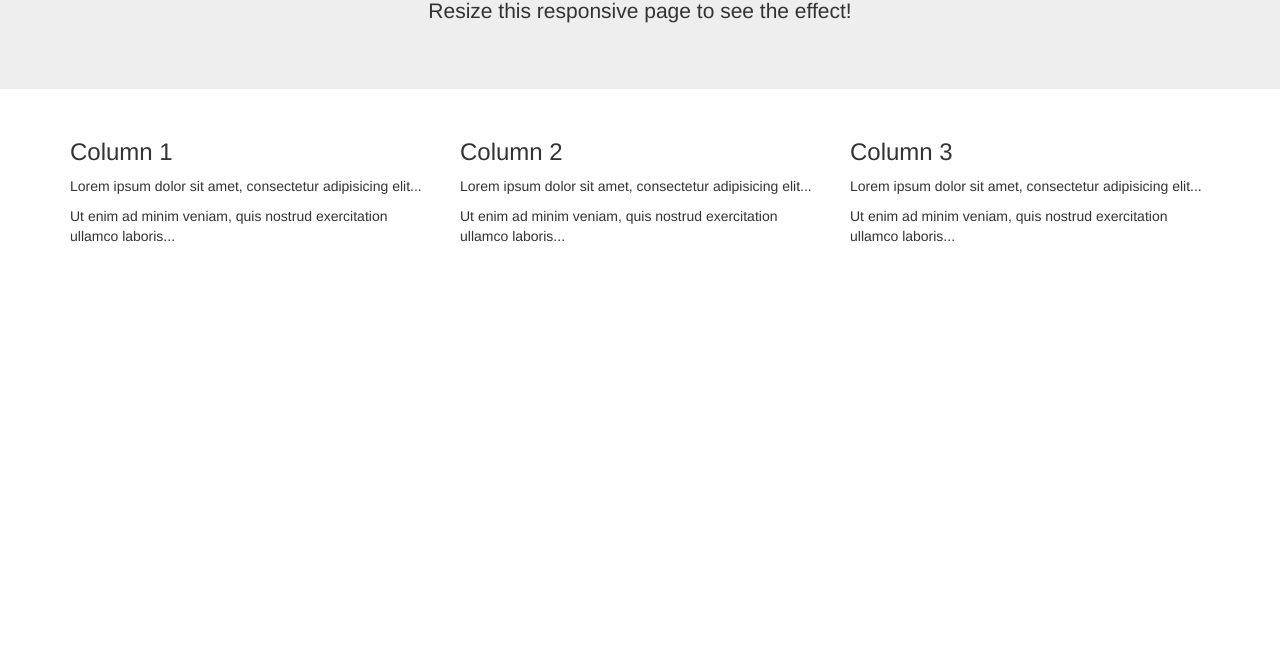
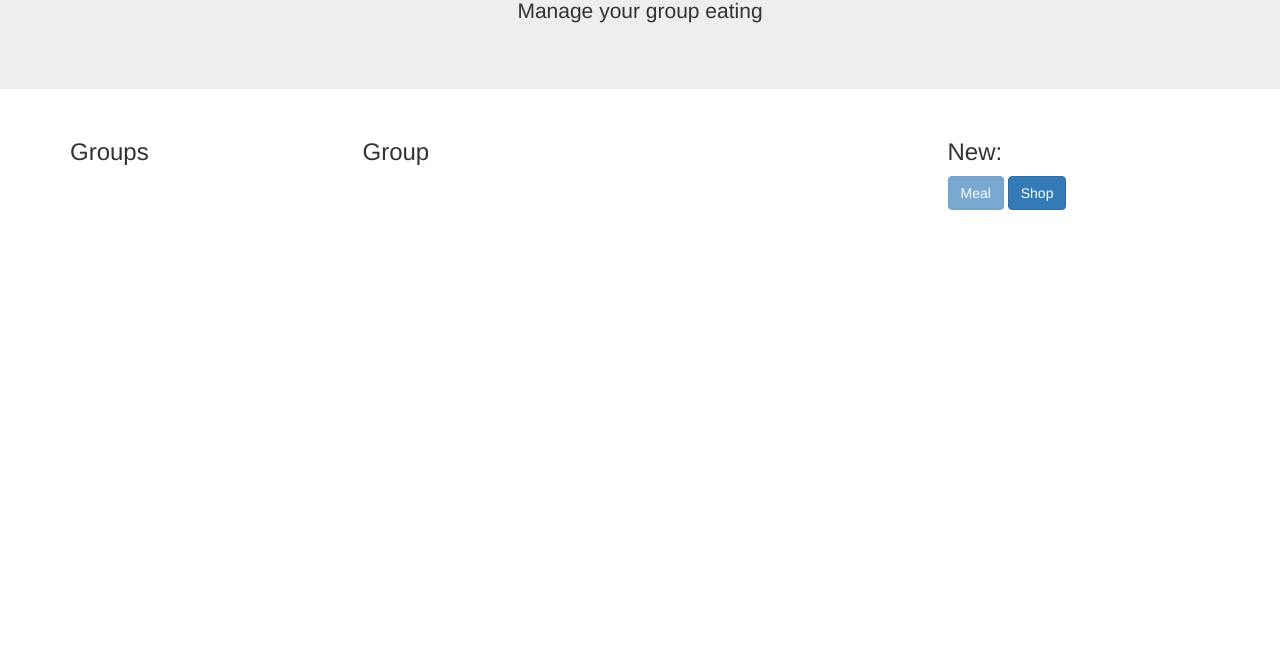
Before and after one commit to TheGoodall/prog-cw2-node, a website: page client/index.html in a window 1280 px wide. Shown: the part 151-800 px from the top of the page. Drawn offline with nearby package versions, Linux system fonts and the light colour scheme.

Commit message:
started on client

```diff
--- a/client/index.html
+++ b/client/index.html
@@ -9,34 +9,38 @@
         <script src="https://code.jquery.com/jquery-3.3.1.slim.min.js" integrity="sha384-q8i/X+965DzO0rT7abK41JStQIAqVgRVzpbzo5smXKp4YfRvH+8abtTE1Pi6jizo" crossorigin="anonymous"></script>
         <script src="https://cdnjs.cloudflare.com/ajax/libs/popper.js/1.14.7/umd/popper.min.js" integrity="sha384-UO2eT0CpHqdSJQ6hJty5KVphtPhzWj9WO1clHTMGa3JDZwrnQq4sF86dIHNDz0W1" crossorigin="anonymous"></script>
         <script src="https://stackpath.bootstrapcdn.com/bootstrap/4.3.1/js/bootstrap.min.js" integrity="sha384-JjSmVgyd0p3pXB1rRibZUAYoIIy6OrQ6VrjIEaFf/nJGzIxFDsf4x0xIM+B07jRM" crossorigin="anonymous"></script>
-        <script src="index.js"></script>
+
     </head>
 
     <body>
         <div class="jumbotron text-center">
-            <h1>My First Bootstrap Page</h1>
-            <p>Resize this responsive page to see the effect!</p>
+            <h1>Food!</h1>
+            <p>Manage your group eating</p>
           </div>
 
           <div class="container">
             <div class="row">
-              <div class="col-sm-4">
-                <h3>Column 1</h3>
-                <p>Lorem ipsum dolor sit amet, consectetur adipisicing elit...</p>
-                <p>Ut enim ad minim veniam, quis nostrud exercitation ullamco laboris...</p>
+              <div class="col-sm-3">
+                <h3>Groups</h3>
+
               </div>
-              <div class="col-sm-4">
-                <h3>Column 2</h3>
-                <p>Lorem ipsum dolor sit amet, consectetur adipisicing elit...</p>
-                <p>Ut enim ad minim veniam, quis nostrud exercitation ullamco laboris...</p>
+              <div class="col-sm-6">
+                <h3>Group</h3>
+
               </div>
-              <div class="col-sm-4">
-                <h3>Column 3</h3>
-                <p>Lorem ipsum dolor sit amet, consectetur adipisicing elit...</p>
-                <p>Ut enim ad minim veniam, quis nostrud exercitation ullamco laboris...</p>
+              <div class="col-sm-3">
+                <h3>New:</h3>
+                <button id="meal_butt" type="button" class="btn btn-primary" disabled>Meal</button>
+                <button id="shop_butt" type="button" class="btn btn-primary">Shop</button>
+                <div id="meal_form_div" style="display:none;">
+
+                </div>
+                <div id="shop_form_div" style="display:none;">
+
+                </div>
               </div>
             </div>
           </div>
-
+    <script src="index.js"></script>
     </body>
 </html>
```
